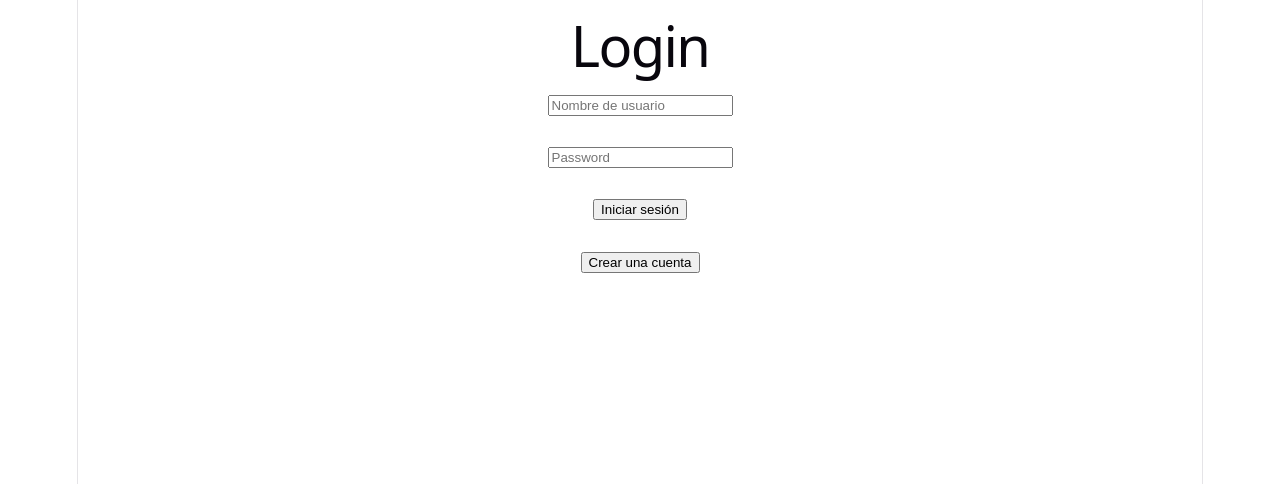
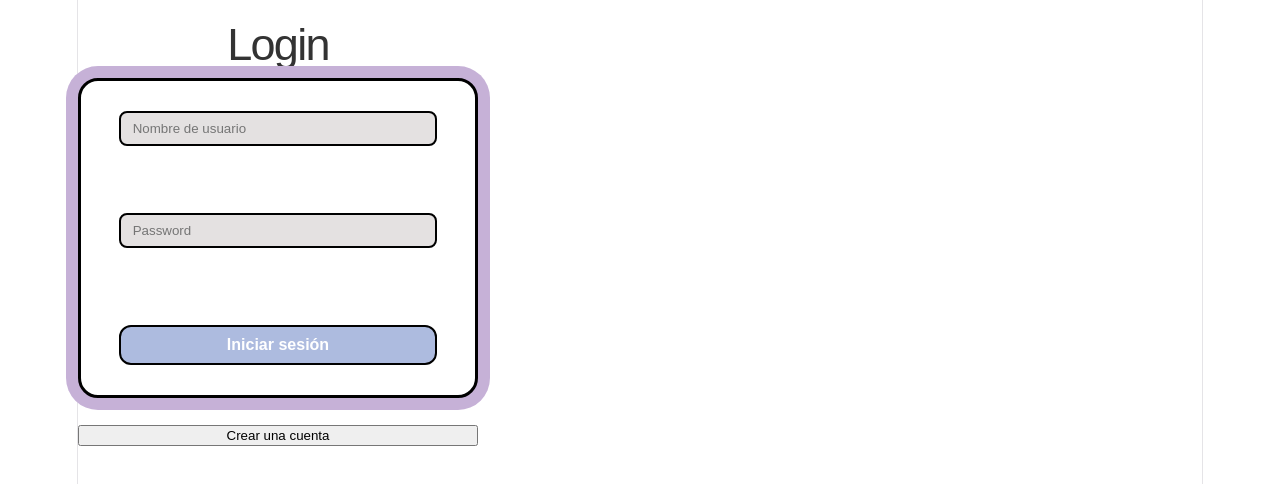
Before and after one commit to emiliegarcen-creator/Proyecto-prueba, a React (Vite) app in the folder Desktop/Frontend Proyecto/: page / in a window 1280 px wide. Shown: the top 484 px of the page. Built offline with nearby package versions, Linux system fonts and the light colour scheme.

Commit message:
inicio de sesion e import a todas las pantallas

```diff
--- a/Desktop/Frontend Proyecto/package.json
+++ b/Desktop/Frontend Proyecto/package.json
@@ -26,6 +26,6 @@
     "eslint-plugin-react-hooks": "^7.1.1",
     "eslint-plugin-react-refresh": "^0.5.3",
     "globals": "^17.7.0",
-    "vite": "^8.2.0"
+    "vite": "^8.2.2"
   }
 }
--- a/Desktop/Frontend Proyecto/src/Crear ticket/CrearTicket.jsx
+++ b/Desktop/Frontend Proyecto/src/Crear ticket/CrearTicket.jsx
@@ -1,4 +1,6 @@
 import { useState } from "react";
+import './CrearTicket.css';
+
 
 function CrearTicket({
     agregarTicket,
--- a/Desktop/Frontend Proyecto/src/Inicio de sesión/iniciodesesion.css
+++ b/Desktop/Frontend Proyecto/src/Inicio de sesión/iniciodesesion.css
@@ -0,0 +1,68 @@
+body {
+    display: flex;
+    flex-direction: column;
+    align-items: center;
+    justify-content: center;
+    min-height: 100vh;
+    margin: 0;
+    background-color: #ffffff;
+    font-family: Arial, sans-serif;
+}
+section {
+    width: 100%;
+    max-width: 400px;
+    display: flex;
+    flex-direction: column;
+    justify-content: center;
+}
+
+/* lleVARLO A JAVASXRIPT*/
+.boton-crear-cuenta {
+    align-self: flex-end;
+    margin-bottom: 15px;
+    background-color: #e4e1e1;
+    border: 2px solid #000000;
+    border-radius: 12px;
+    padding: 8px 16px;
+    font-size: 14px;
+    cursor: pointer;
+}
+
+/*rounded-square*/
+form {
+    background-color: #ffffff;
+    border: 3px solid #000000;
+    border-radius: 20px;
+    box-shadow: 0px 0px 0px 12px #C6B1D7; /*borde exterior dsel form*/
+    padding: 30px 20px;
+    display: flex;
+    flex-direction: column;
+    align-items: center;
+}
+
+
+/* cajitas de texto*/
+input {
+    color:#000000;
+    width: 90%;
+    border: 2px solid #000000;
+    border-radius: 12px;
+    padding: 10px 12px;
+    background-color: #ffffff;
+    margin-bottom: 15px;
+    box-sizing: border-box;
+}
+
+/* inicio de sesion*/
+form button {
+    width: 90%;
+    height: 40px;
+    background-color: #adbbdf;
+    border: 2px solid #000000;
+    border-radius: 12px;
+    color: white;
+    font-size: 16px;
+    font-weight: bold;
+    margin-top: 10px;
+    cursor: pointer; /*para que el mouse se vea como manito cuando lo pase por encima del boton*/
+}
--- a/Desktop/Frontend Proyecto/src/Inicio de sesión/iniciodesesion.jsx
+++ b/Desktop/Frontend Proyecto/src/Inicio de sesión/iniciodesesion.jsx
@@ -1,4 +1,5 @@
 import { useState } from "react";
+import './iniciodesesion.css';
 
 export function InicioSesion({
     setUsuario,
--- a/Desktop/Frontend Proyecto/src/Pagina inicial/paginainicialcliente.jsx
+++ b/Desktop/Frontend Proyecto/src/Pagina inicial/paginainicialcliente.jsx
@@ -1,4 +1,5 @@
 import { useEffect, useState } from "react";
+import './paginainicialcliente.css';
 
 function Ticket({ ticket }) {
 
--- a/Desktop/Frontend Proyecto/src/Perfil/Perfil.jsx
+++ b/Desktop/Frontend Proyecto/src/Perfil/Perfil.jsx
@@ -1,4 +1,5 @@
 import { useState } from "react";
+import './Perfil.css';
 
 function Perfil({
     usuario,
--- a/Desktop/Frontend Proyecto/src/Registro/Registro.jsx
+++ b/Desktop/Frontend Proyecto/src/Registro/Registro.jsx
@@ -1,4 +1,5 @@
 import { useState } from "react";
+import './Registro.css';
 
 function Registro({ cambiarPagina }) {
 
--- a/Desktop/Frontend Proyecto/src/Ticket Mantenimiento/TicketMantenimiento.jsx
+++ b/Desktop/Frontend Proyecto/src/Ticket Mantenimiento/TicketMantenimiento.jsx
@@ -1,5 +1,5 @@
 import { useState } from "react";
-
+import './TicketMantenimiento.css';
 
 function TicketMantenimiento({
     agregarTicket,
```
Also changed, not shown: 1 other file (tests, documents, lock files or other folders).
